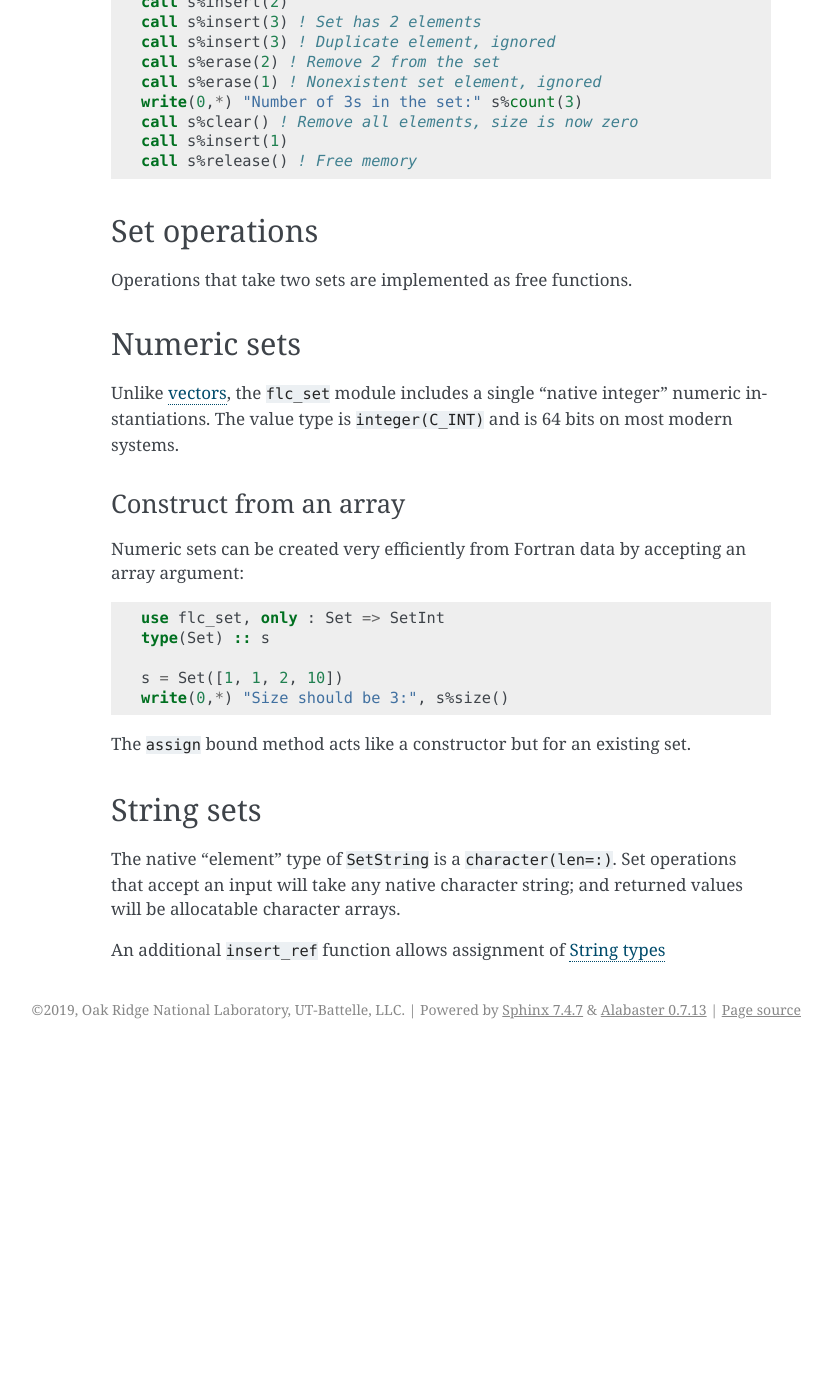
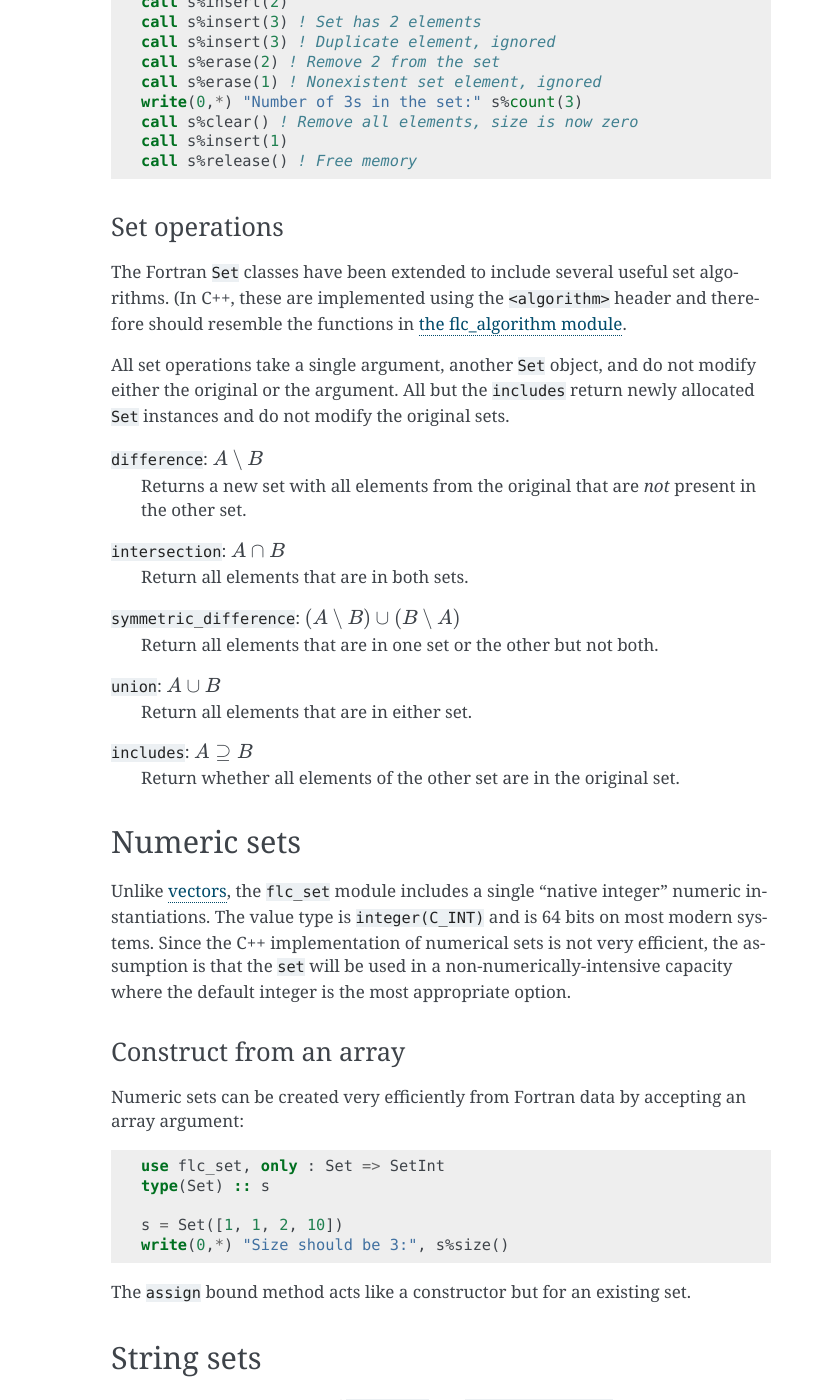
Before and after one commit to swig-fortran/flibcpp, a Sphinx documentation site: the page built from doc/modules/set.rst, in a window 1280 px wide and 1400 px high, scrolled down 776 px. Shown: the whole window, without its empty margins (309-1140 px from the left). Built offline with Sphinx 7.4.7, drawn with Linux system fonts in a browser that asks for light colours; before the commit the page ends 1825 px from its top, so only the background shows below that; some of the changed text lies outside the part shown.

Commit message:
Change set algorithms to be member functions

```diff
--- a/doc/modules/set.rst
+++ b/doc/modules/set.rst
@@ -49,17 +49,42 @@ Here's an example of creating, modifying, and destroying a set::
    call s%release() ! Free memory
 
 Set operations
-==============
+--------------
 
-Operations that take two sets are implemented as free functions.
+The Fortran ``Set`` classes have been extended to include several useful set
+algorithms. (In C++, these are implemented using the ``<algorithm>`` header and
+therefore should resemble the functions in
+:ref:`the flc_algorithm module <modules_algorithm_set_operations>`.
 
+All set operations take a single argument, another ``Set`` object, and do not
+modify either the original or the argument. All but the ``includes`` return
+newly allocated ``Set`` instances and do not modify the original sets.
+
+``difference``: :math:`A \setminus B`
+   Returns a new set with all elements from the original that are *not* present
+   in the other set.
+
+``intersection``: :math:`A \cap B`
+  Return all elements that are in both sets.
+
+``symmetric_difference``: :math:`(A \setminus B) \cup (B \setminus A)`
+  Return all elements that are in one set or the other but not both.
+
+``union``: :math:`A \cup B`
+  Return all elements that are in either set.
+
+``includes``: :math:`A \supseteq B`
+  Return whether all elements of the other set are in the original set.
 
 Numeric sets
 ===============
 
 Unlike :ref:`vectors<modules_Vector>`, the ``flc_set`` module includes
 a single "native integer" numeric instantiations. The value type is
-``integer(C_INT)`` and is 64 bits on most modern systems.
+``integer(C_INT)`` and is 64 bits on most modern systems. Since the C++
+implementation of numerical sets is not very efficient, the assumption is that
+the ``set`` will be used in a non-numerically-intensive capacity where the
+default integer is the most appropriate option.
 
 Construct from an array
 -----------------------
```
Also changed, not shown: other parts of doc/modules/set.rst (+1 -1 lines), 3 other files.
